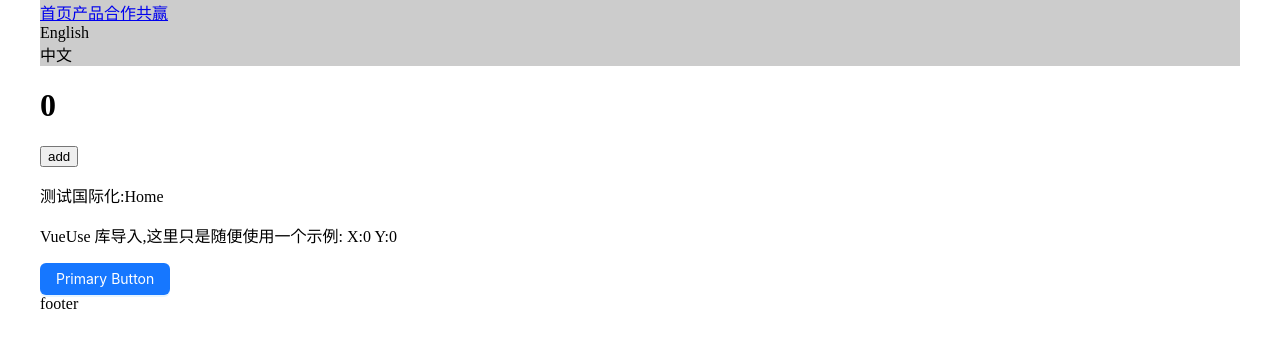
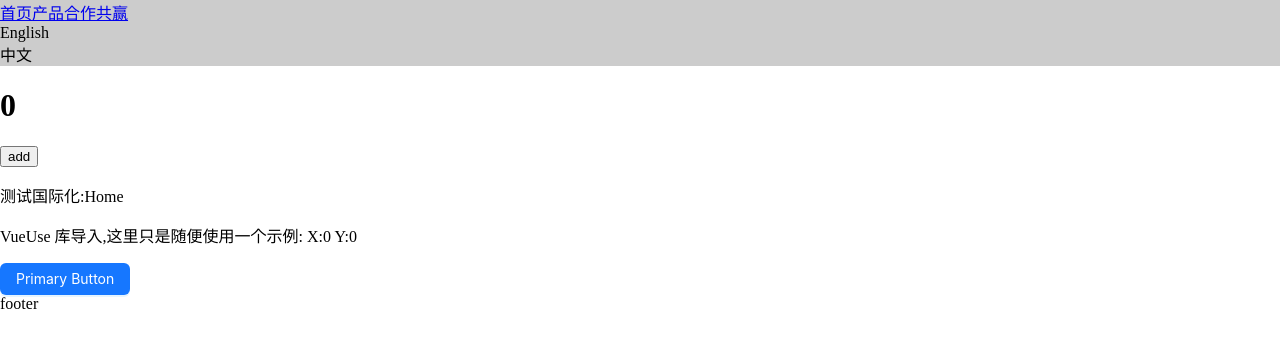
Before and after one commit to jpzwuyanzu/project-pc, a Vue app: page /#/home in a window 1280 px wide. Shown: the top 348 px of the page. Built offline with nearby package versions, Linux system fonts and the light colour scheme.

Commit message:
$width: 1200px

```diff
--- a/src/assets/base.scss
+++ b/src/assets/base.scss
@@ -1 +1,2 @@
 $bgColor: #ccc;
+$width: 1200px;
--- a/src/layout/index.vue
+++ b/src/layout/index.vue
@@ -12,8 +12,7 @@ import FooterCom from "@/components/Footer.vue";
 
 <style lang="scss" scoped>
 .page_contaier {
-  width: 1200px;
-  margin: 0 auto;
+  width: 100%;
   height: 100%;
 }
 </style>
```
